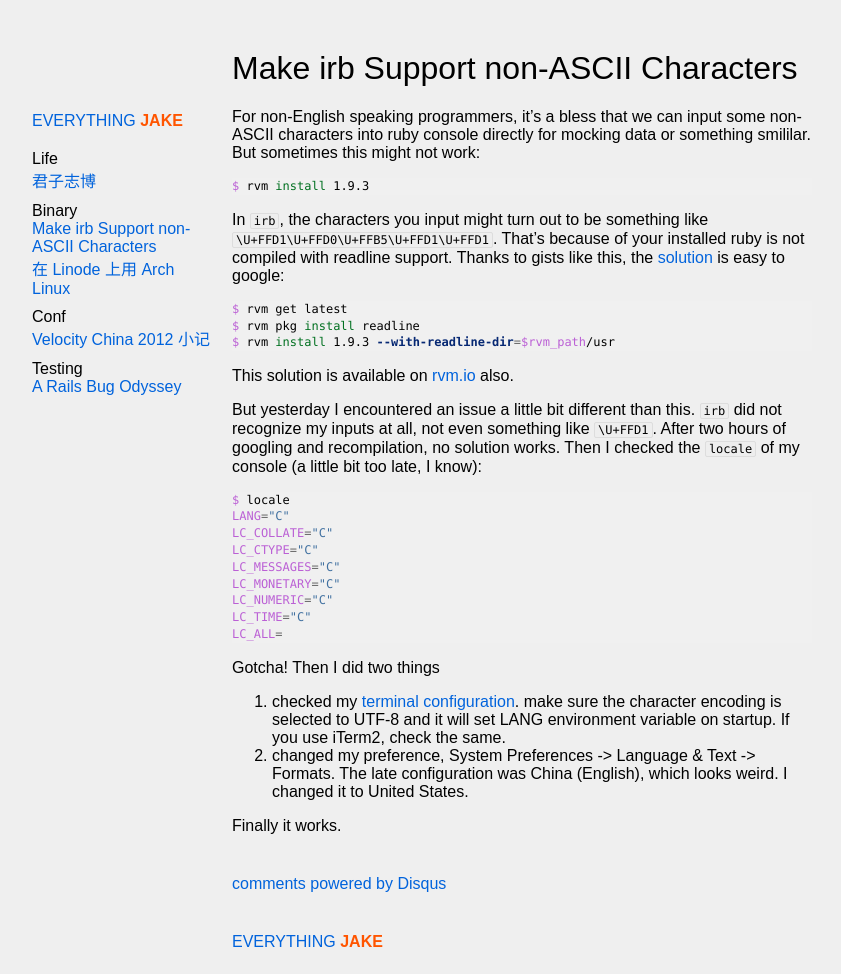
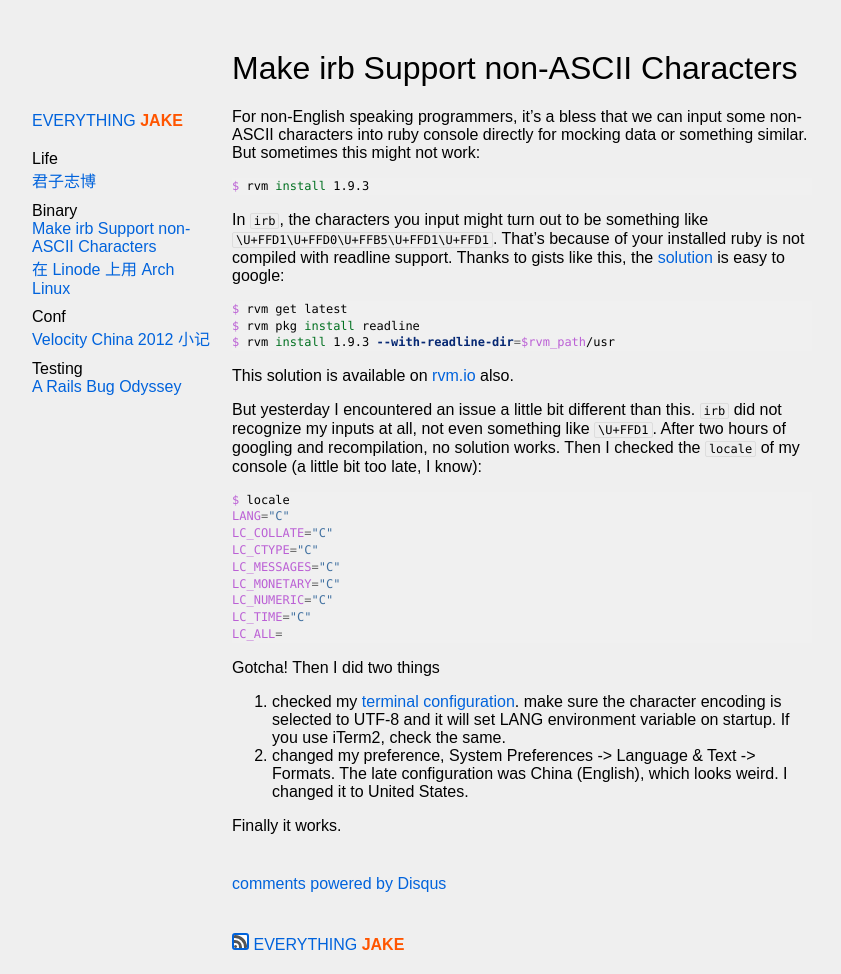
Before and after one commit to cyjake/cyjake.github.io, a Jekyll site: the page built from binary/_posts/2012-12-24-make-irb-support-non-ascii-characters.md, in a window 1280 px wide and 974 px high. Shown: the whole window, without its empty margins (118-959 px from the left). Built offline with Jekyll 4.4.1, drawn with Linux system fonts in a browser that asks for light colours; Markdown is read by kramdown in place of the engine named in the settings; comment, search, counter and statistics services are not loaded.

Commit message:
Fixed the atom feed link; fixed a typo
added a lovely icon

```diff
--- a/_includes/branding.html
+++ b/_includes/branding.html
@@ -1 +1 @@
-<a href="{{ site.baseurl }}/" id="branding">everything <span class="name">jake</span></a>
+<a href="{{ site.baseurl }}/" class="branding">everything <span class="name">jake</span></a>
--- a/_includes/footer.html
+++ b/_includes/footer.html
@@ -1,3 +1,8 @@
 <div id="footer">
+  <a href="{{ site.baseurl }}/feed/atom.xml" title="Subscribe" class="rss">RSS
+    <span class="dot"></span>
+    <span class="inside ring"></span>
+    <span class="outside ring"></span>
+  </a>
   {% include branding.html %}
 </div>
--- a/_includes/header.html
+++ b/_includes/header.html
@@ -1,4 +1,4 @@
 <meta charset="utf-8">
-<title>{{ page.title }} &mdash; cyj.me</title>
+<title>{{ page.title }} &raquo; Everything Jake</title>
 <link rel="stylesheet" type="text/css" href="/assets/css/yicai.css">
-<link rel="alternate" type="application/atom+xml" title="Everything Jake &raquo; Feed" href="http://cyj.me/feed/" />
+<link rel="alternate" type="application/atom+xml" title="Everything Jake &raquo; Feed" href="http://cyj.me/feed/atom.xml" />
--- a/assets/css/yicai.css
+++ b/assets/css/yicai.css
@@ -645,15 +645,6 @@ a:hover {
 html, body {
   font: 14px/1.5 normal "Hiragino Sans GB", Tahoma, "Microsoft Yahei", Helvetica, Arial, sans-serif; }
 
-#branding {
-  text-transform: uppercase;
-  font-weight: 400; }
-  #branding:link, #branding:visited {
-    text-decoration: none; }
-  #branding .name {
-    color: #f50;
-    font-weight: 800; }
-
 #aside {
   margin-bottom: 40px;
   text-align: left; }
@@ -696,6 +687,58 @@ p code {
   white-space: nowrap;
   padding: 0 3px; }
 
+.branding {
+  text-transform: uppercase;
+  font-weight: 400; }
+  .branding:link, .branding:visited {
+    text-decoration: none; }
+  .branding .name {
+    color: #f50;
+    font-weight: 800; }
+
+.rss {
+  display: inline-block;
+  width: 13px;
+  height: 13px;
+  background: #fff;
+  position: relative;
+  overflow: hidden;
+  text-indent: -9999px;
+  border: 2px solid;
+  -webkit-border-radius: 3px;
+  -moz-border-radius: 3px;
+  border-radius: 3px; }
+  .rss span {
+    display: block;
+    position: absolute; }
+  .rss .ring {
+    border: 3px solid #555; }
+  .rss .dot {
+    width: 3px;
+    height: 3px;
+    left: 0;
+    top: 10px;
+    background: #555;
+    -webkit-border-radius: 1.5px;
+    -moz-border-radius: 1.5px;
+    border-radius: 1.5px; }
+  .rss .inside {
+    width: 10px;
+    height: 10px;
+    left: -8px;
+    top: 5px;
+    -webkit-border-radius: 7px;
+    -moz-border-radius: 7px;
+    border-radius: 7px; }
+  .rss .outside {
+    width: 20px;
+    height: 20px;
+    left: -13px;
+    top: 0px;
+    -webkit-border-radius: 12px;
+    -moz-border-radius: 12px;
+    border-radius: 12px; }
+
 @media only screen and (min-width: 600px) {
   body {
     text-align: center; }
@@ -734,7 +777,7 @@ p code {
       font-weight: 400;
       line-height: 1;
       position: relative; }
-      #front-body h1 #branding:link, #front-body h1 #branding:visited {
+      #front-body h1 .branding:link, #front-body h1 .branding:visited {
         color: #fff; }
     #front-body .board {
       background: #f0f0f0;
@@ -793,7 +836,7 @@ p code {
       margin-bottom: 36px; }
     #front-body h1 {
       font-size: 200%; }
-    #front-body h1 #branding:link, #front-body h1 #branding:visited, #front-body #footer #branding:link, #front-body #footer #branding:visited {
+    #front-body h1 .branding:link, #front-body h1 .branding:visited, #front-body #footer .branding:link, #front-body #footer .branding:visited {
       color: #21212B; } }
 @media only screen and (-webkit-min-device-pixel-ratio: 2) and only screen and (orientation: landscape) {
   body {
--- a/binary/_posts/2012-12-24-make-irb-support-non-ascii-characters.md
+++ b/binary/_posts/2012-12-24-make-irb-support-non-ascii-characters.md
@@ -4,7 +4,7 @@ layout: post
 ---
 
 For non-English speaking programmers, it's a bless that we can input some non-ASCII characters
-into ruby console directly for mocking data or something smililar. But sometimes this might not
+into ruby console directly for mocking data or something similar. But sometimes this might not
 work:
 
 {% highlight bash %}
```
Also changed, not shown: assets/css/yicai.scss (+55 -15 lines).
